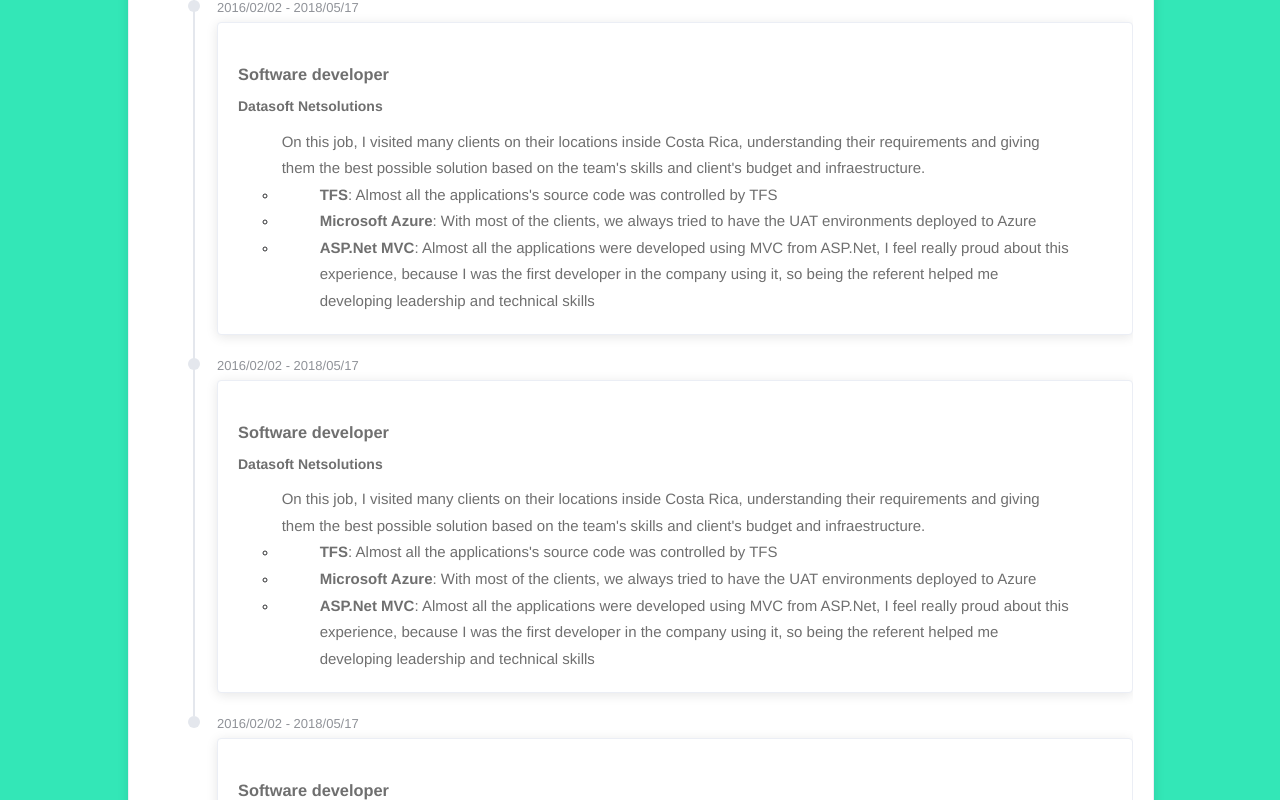
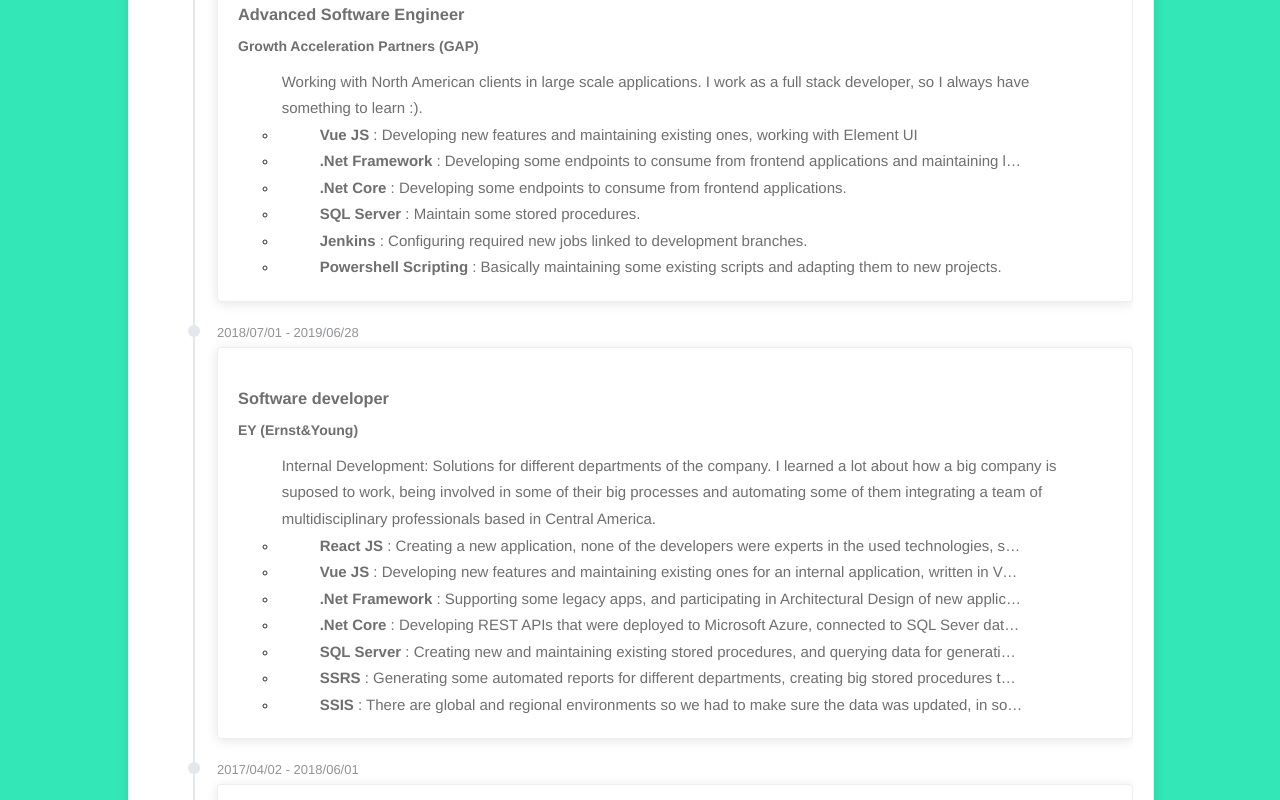
Before and after one commit to lalrg/PersonalSite, a Nuxt app: page / in a window 1280 px wide. Shown: the part 720-1520 px from the top of the page. Built offline with nearby package versions, Linux system fonts and the light colour scheme.

Commit message:
Closes GH-10 -Add env file -Add click to expand in work done of experience component -Change to real data, still hard coded

```diff
--- /dev/null
+++ b/components/Common/TextWithElipsis.vue
@@ -0,0 +1,27 @@
+<template>
+  <p
+    :class="{ 'elipsis-text': showElipsis }"
+    @click="showElipsis = !showElipsis"
+  >
+    <slot></slot>
+  </p>
+</template>
+
+<script>
+export default {
+  data: () => {
+    return {
+      showElipsis: true
+    }
+  }
+}
+</script>
+
+<style scoped>
+.elipsis-text {
+  width: 55vw;
+  white-space: nowrap;
+  overflow: hidden;
+  text-overflow: ellipsis;
+}
+</style>
--- a/components/PersonalPage/PageBody/PageBodyExperience.vue
+++ b/components/PersonalPage/PageBody/PageBodyExperience.vue
@@ -17,10 +17,10 @@
               techIndex) in experience.implementedTechnologies"
               :key="techIndex"
             >
-              <p class="text">
-                <b>{{ technology.name }}</b
-                >: {{ technology.workDone }}
-              </p>
+              <text-with-elipsis class="text">
+                <b>{{ technology.name }}</b>
+                : {{ technology.workDone }}
+              </text-with-elipsis>
             </li>
           </ul>
         </el-card>
@@ -30,17 +30,104 @@
 </template>
 
 <script>
+import TextWithElipsis from '~/components/Common/TextWithElipsis'
 export default {
+  components: { TextWithElipsis },
   data() {
+    // I hope data will be migrated to a persistance solution soon :)
     return {
       experiences: [
         {
-          startDate: '2016/02/02',
-          endDate: '2018/05/17',
+          startDate: '2018/07/01',
+          endDate: '2019/06/28',
+          role: 'Advanced Software Engineer',
+          company: 'Growth Acceleration Partners (GAP)',
+          description:
+            'Working with North American clients in large scale applications. I work as a full stack developer, so I always have something to learn :).',
+          implementedTechnologies: [
+            {
+              name: 'Vue JS',
+              workDone:
+                'Developing new features and maintaining existing ones, working with Element UI'
+            },
+            {
+              name: '.Net Framework',
+              workDone:
+                'Developing some endpoints to consume from frontend applications and maintaining legacy applications'
+            },
+            {
+              name: '.Net Core',
+              workDone:
+                'Developing some endpoints to consume from frontend applications.'
+            },
+            {
+              name: 'SQL Server',
+              workDone: 'Maintain some stored procedures.'
+            },
+            {
+              name: 'Jenkins',
+              workDone:
+                'Configuring required new jobs linked to development branches.'
+            },
+            {
+              name: 'Powershell Scripting',
+              workDone:
+                'Basically maintaining some existing scripts and adapting them to new projects.'
+            }
+          ]
+        },
+        {
+          startDate: '2018/07/01',
+          endDate: '2019/06/28',
           role: 'Software developer',
+          company: 'EY (Ernst&Young)',
+          description:
+            'Internal Development: Solutions for different departments of the company. I learned a lot about how a big company is suposed to work, being involved in some of their big processes and automating some of them integrating a team of multidisciplinary professionals based in Central America.',
+          implementedTechnologies: [
+            {
+              name: 'React JS',
+              workDone:
+                'Creating a new application, none of the developers were experts in the used technologies, so we had to learn react almost from scratch for that project.'
+            },
+            {
+              name: 'Vue JS',
+              workDone:
+                'Developing new features and maintaining existing ones for an internal application, written in Vue Js + Typescript + Vuetify. It was not developed following best practices, so I had to refactor some code, develop new features, and fix some bugs almost at the same time.'
+            },
+            {
+              name: '.Net Framework',
+              workDone:
+                'Supporting some legacy apps, and participating in Architectural Design of new applications.'
+            },
+            {
+              name: '.Net Core',
+              workDone:
+                'Developing REST APIs that were deployed to Microsoft Azure, connected to SQL Sever databses.'
+            },
+            {
+              name: 'SQL Server',
+              workDone:
+                'Creating new and maintaining existing stored procedures, and querying data for generating some reports required by different teams. I had to deal with different databases, located in different SQL Server instances and servers, also with different compatibility levels, upgrading databases, and fixing some data loss issues.'
+            },
+            {
+              name: 'SSRS',
+              workDone:
+                'Generating some automated reports for different departments, creating big stored procedures that involved joining data from multiple sources and comparing/filtering them in different views.'
+            },
+            {
+              name: 'SSIS',
+              workDone:
+                'There are global and regional environments so we had to make sure the data was updated, in some cases we did not have direct communication between Azure apps and Intranet apps, so we had to develop some SOAP services to consume them in Script Components of SSIS.'
+            }
+          ]
+        },
+        {
+          startDate: '2017/04/02',
+          endDate: '2018/06/01',
+          role: 'Web Developer',
           company: 'Datasoft Netsolutions',
           description:
-            "On this job, I visited many clients on their locations inside Costa Rica, understanding their requirements and giving them the best possible solution based on the team's skills and client's budget and infraestructure.",
+            "On this job, I visited many clients on their locations inside Costa Rica, understanding their requirements and giving them the best possible solution based on the team's skills and client's budget and infraestructure, and also developing solutions with varied technologies.",
           implementedTechnologies: [
             {
               name: 'TFS',
@@ -53,59 +140,30 @@
                 'With most of the clients, we always tried to have the UAT environments deployed to Azure'
             },
             {
-              name: 'ASP.Net MVC',
+              name: 'ASP.Net MVC 5',
               workDone:
-                'Almost all the applications were developed using MVC from ASP.Net, I feel really proud about this experience, because I was the first developer in the company using it, so being the referent helped me developing leadership and technical skills'
+                'Almost all the applications were developed using MVC from ASP.Net, I feel really proud about this experience, because I was the first developer in the company using it, so being the referent helped me developing leadership and technical skills.'
+            },
+            {
+              name: 'Some Microsoft Certifications',
+              workDone: 'You can look at them in my LinkedIn page.'
             }
           ]
         },
         {
-          startDate: '2016/02/02',
-          endDate: '2018/05/17',
-          role: 'Software developer',
+          startDate: '2015/02/02',
+          endDate: '2017/04/01',
+          role: 'Technical Support lead',
           company: 'Datasoft Netsolutions',
-          description:
-            "On this job, I visited many clients on their locations inside Costa Rica, understanding their requirements and giving them the best possible solution based on the team's skills and client's budget and infraestructure.",
+          description: 'Technical support for government institution.',
           implementedTechnologies: [
             {
-              name: 'TFS',
-              workDone:
-                "Almost all the applications's source code was controlled by TFS"
+              name: 'Team leadership',
+              workDone: 'Coordinating a team of 4 technical support analysts.'
             },
             {
-              name: 'Microsoft Azure',
-              workDone:
-                'With most of the clients, we always tried to have the UAT environments deployed to Azure'
-            },
-            {
-              name: 'ASP.Net MVC',
-              workDone:
-                'Almost all the applications were developed using MVC from ASP.Net, I feel really proud about this experience, because I was the first developer in the company using it, so being the referent helped me developing leadership and technical skills'
-            }
-          ]
-        },
-        {
-          startDate: '2016/02/02',
-          endDate: '2018/05/17',
-          role: 'Software developer',
-          company: 'Datasoft Netsolutions',
-          description:
-            "On this job, I visited many clients on their locations inside Costa Rica, understanding their requirements and giving them the best possible solution based on the team's skills and client's budget and infraestructure.",
-          implementedTechnologies: [
-            {
-              name: 'TFS',
-              workDone:
-                "Almost all the applications's source code was controlled by TFS"
-            },
-            {
-              name: 'Microsoft Azure',
-              workDone:
-                'With most of the clients, we always tried to have the UAT environments deployed to Azure'
-            },
-            {
-              name: 'ASP.Net MVC',
-              workDone:
-                'Almost all the applications were developed using MVC from ASP.Net, I feel really proud about this experience, because I was the first developer in the company using it, so being the referent helped me developing leadership and technical skills'
+              name: 'Reporting',
+              workDone: 'Varied reports of tickets resolution and inventories.'
             }
           ]
         }
--- a/layouts/default.vue
+++ b/layouts/default.vue
@@ -1,6 +1,6 @@
 <template>
   <div>
-    <Navbar></Navbar>
+    <Navbar v-if="SHOW_NAVBAR === 'true'"></Navbar>
     <el-card class="box-card">
       <nuxt />
     </el-card>
@@ -9,7 +9,12 @@
 <script>
 import Navbar from '~/components/NavBar/NavBar.vue'
 export default {
-  components: { Navbar }
+  components: { Navbar },
+  data: () => {
+    return {
+      SHOW_NAVBAR: process.env.SHOW_NAVBAR
+    }
+  }
 }
 </script>
 
--- a/nuxt.config.js
+++ b/nuxt.config.js
@@ -1,3 +1,5 @@
+const env = require('dotenv').config()
+
 export default {
   mode: 'universal',
   /*
@@ -52,5 +54,6 @@
      ** You can extend webpack config here
      */
     extend(config, ctx) {}
-  }
+  },
+  env: env.parsed
 }
--- a/pages/index.vue
+++ b/pages/index.vue
@@ -22,9 +22,7 @@
     }
   },
   methods: {
-    handleSelect(key, keyPath) {
-      console.log(key, keyPath)
-    }
+    handleSelect(key, keyPath) {}
   }
 }
 </script>
```
Also changed, not shown: package.json (+7 -6 lines), 2 other files (tests, documents, lock files or other folders).
